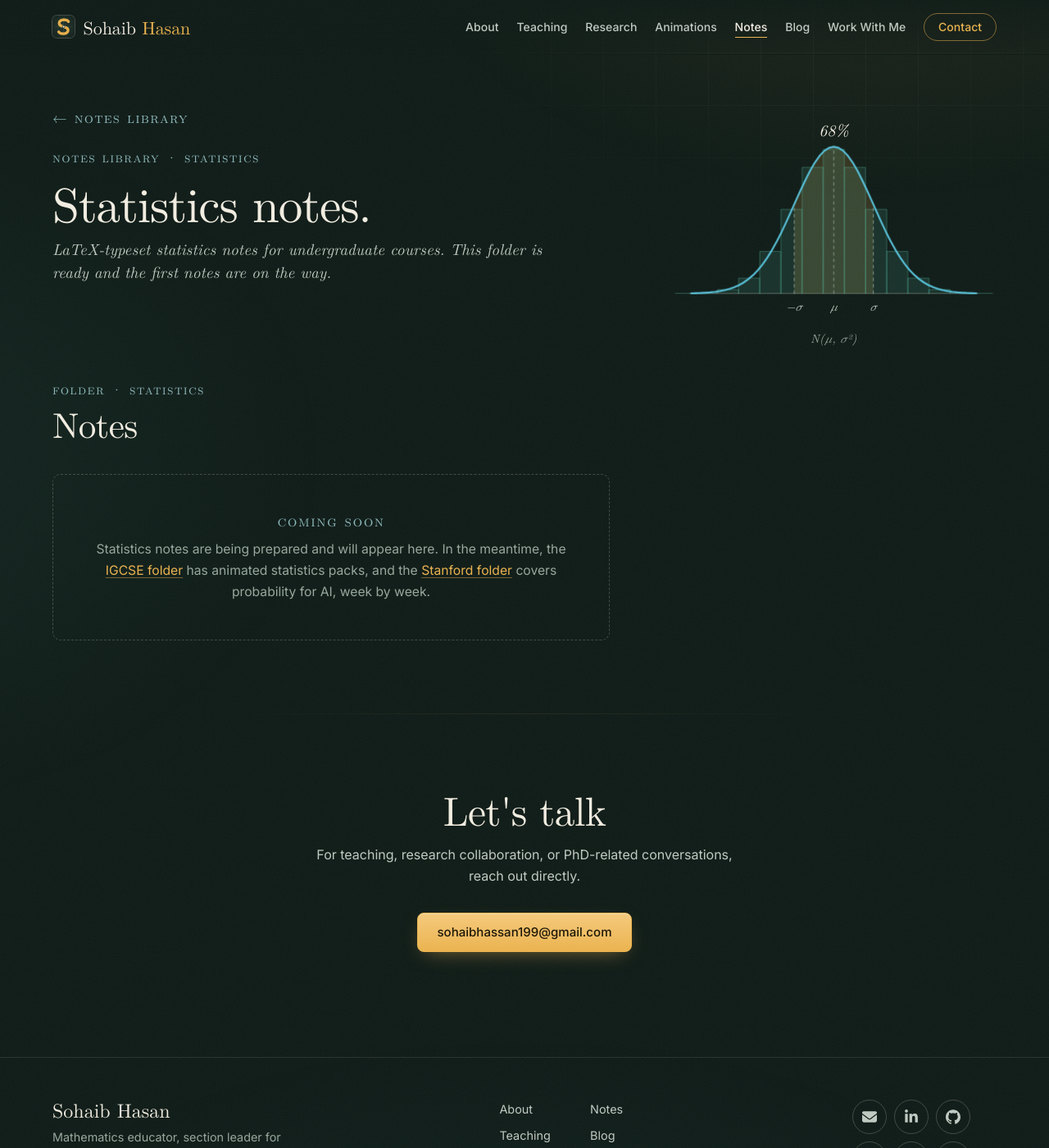
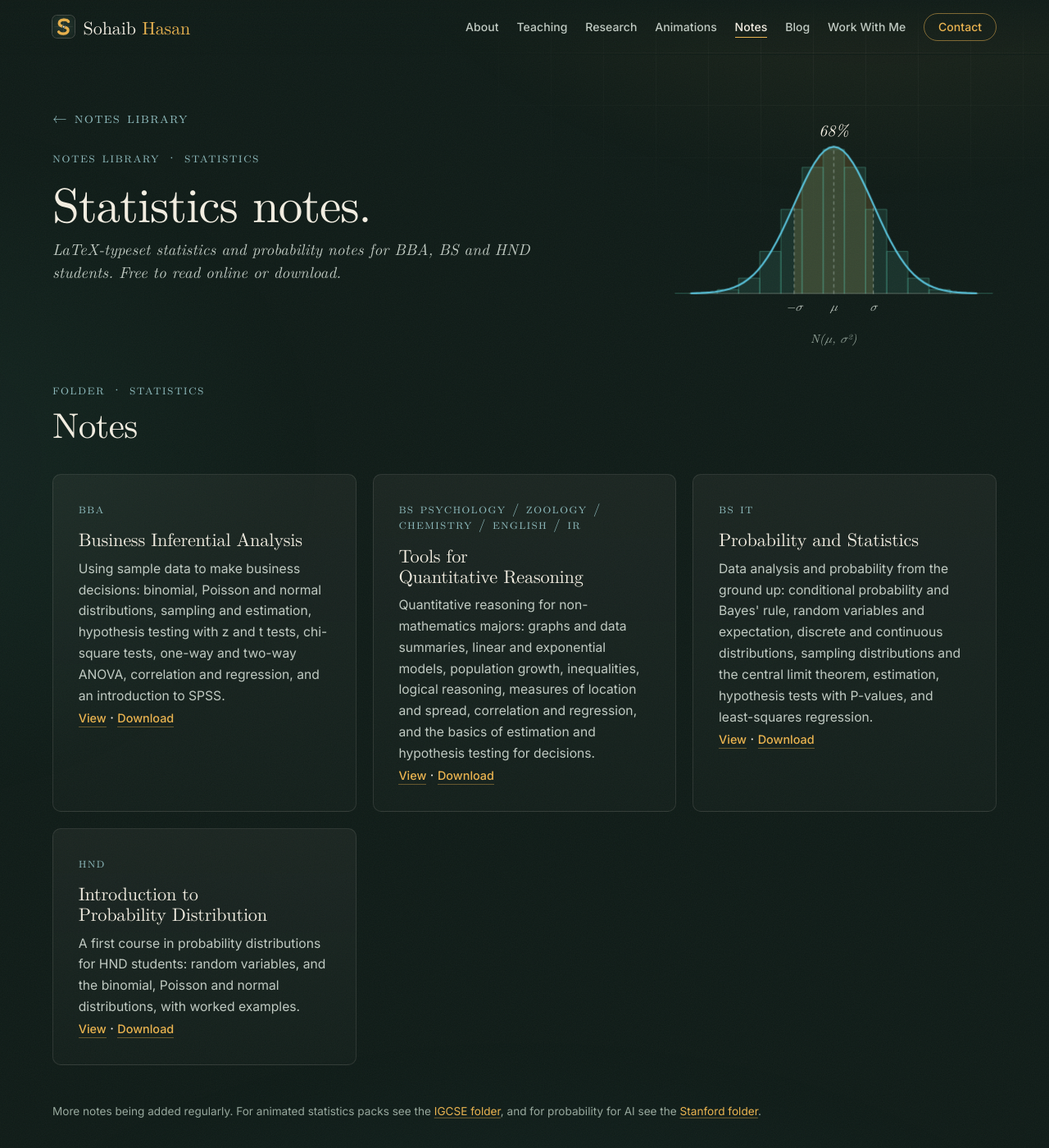
Before and after one commit to Sohaib-Hasan/Sohaib-Hasan.github.io, a Jekyll site: the page notes-statistics.html, which Jekyll copies as it is, in a window 1280 px wide and 1400 px high. Shown: the whole window at 82% size. Built offline with Jekyll 4.4.1, drawn with Linux system fonts in a browser that asks for light colours.

Commit message:
Add files via upload

```diff
--- a/notes-statistics.html
+++ b/notes-statistics.html
@@ -18,7 +18,7 @@
 <link rel="icon" type="image/png" sizes="16x16" href="/favicon-16x16.png">
 <link rel="apple-touch-icon" sizes="180x180" href="/apple-touch-icon.png">
 <title>Statistics Notes · Sohaib Hasan</title>
-<meta name="description" content="Statistics notes for undergraduate courses by Sohaib Hasan, typeset in LaTeX.">
+<meta name="description" content="Statistics and probability notes for BBA, BS and HND courses by Sohaib Hasan, typeset in LaTeX.">
 <meta name="theme-color" content="#0f1b17">
 <link rel="preload" href="/font-lm-roman.woff2" as="font" type="font/woff2" crossorigin>
 <link rel="preload" href="/font-inter.woff2" as="font" type="font/woff2" crossorigin>
@@ -26,7 +26,7 @@
 <link rel="canonical" href="https://sohaib-hasan.github.io/notes-statistics.html">
 <meta property="og:type" content="website">
 <meta property="og:title" content="Statistics Notes · Sohaib Hasan">
-<meta property="og:description" content="Statistics notes for undergraduate courses by Sohaib Hasan, typeset in LaTeX.">
+<meta property="og:description" content="Statistics and probability notes for BBA, BS and HND courses by Sohaib Hasan, typeset in LaTeX.">
 <meta property="og:url" content="https://sohaib-hasan.github.io/notes-statistics.html">
 <meta property="og:image" content="https://sohaib-hasan.github.io/images/og-image.jpg?v=2">
 <meta property="og:image:width" content="1200">
@@ -34,7 +34,7 @@
 <meta property="og:site_name" content="Sohaib Hasan">
 <meta name="twitter:card" content="summary_large_image">
 <meta name="twitter:title" content="Statistics Notes · Sohaib Hasan">
-<meta name="twitter:description" content="Statistics notes for undergraduate courses by Sohaib Hasan, typeset in LaTeX.">
+<meta name="twitter:description" content="Statistics and probability notes for BBA, BS and HND courses by Sohaib Hasan, typeset in LaTeX.">
 <meta name="twitter:image" content="https://sohaib-hasan.github.io/images/og-image.jpg?v=2">
 </head>
 <body>
@@ -68,7 +68,7 @@
                                   <a class="back-link" href="notes.html">← Notes Library</a>
   <div class="eyebrow">Notes Library · Statistics</div>
   <h1>Statistics notes.</h1>
-  <p class="lede">LaTeX-typeset statistics notes for undergraduate courses. This folder is ready and the first notes are on the way.</p>
+  <p class="lede">LaTeX-typeset statistics and probability notes for BBA, BS and HND students. Free to read online or download.</p>
 </header>
 
 <section class="block" id="library" style="border-top:none; padding-top:1rem;">
@@ -81,25 +81,44 @@
 
   <!--
     HOW TO ADD A STATISTICS NOTE
-    1. Upload the PDF into the /notes/ folder of the repo (for example notes/Statistics Part 1.pdf).
-    2. Delete the "empty-state" box below.
-    3. Add <div class="card-grid"> ... </div> and paste one copy of the card below for every note,
-       changing the title, description and the two file names.
+    1. Upload the PDF into the notes/statistics/ folder of the repo (lowercase name with hyphens, for example notes/statistics/my-course.pdf).
+    2. Copy one card below inside the card-grid and change the tag, title, description and the file name (in both places).
 
     <div class="card">
-      <span class="card-tag">UNDERGRADUATE STATISTICS</span>
+      <span class="card-tag">COURSE / CLASS</span>
       <h3>Note title</h3>
       <p>One or two lines about what the note covers.</p>
-      <a class="proj-link" href="viewer.html?file=notes/Statistics%20Part%201.pdf&amp;title=Note%20title" target="_blank" rel="noopener">View</a> · <a class="proj-link" href="notes/Statistics%20Part%201.pdf" download>Download</a>
+      <a class="proj-link" href="viewer.html?file=notes/statistics/my-course.pdf&amp;title=Note%20title" target="_blank" rel="noopener">View</a> · <a class="proj-link" href="notes/statistics/my-course.pdf" download>Download</a>
     </div>
   -->
 
-  <div class="empty-state">
-    <span class="mono">Coming soon</span>
-    Statistics notes are being prepared and will appear here.
-    In the meantime, the <a href="notes-igcse.html" style="color:var(--gold);">IGCSE folder</a> has animated statistics packs, and the
-    <a href="notes-stanford-pai.html" style="color:var(--gold);">Stanford folder</a> covers probability for AI, week by week.
+  <div class="card-grid">
+    <div class="card">
+      <span class="card-tag">BBA</span>
+      <h3>Business Inferential Analysis</h3>
+      <p>Using sample data to make business decisions: binomial, Poisson and normal distributions, sampling and estimation, hypothesis testing with z and t tests, chi-square tests, one-way and two-way ANOVA, correlation and regression, and an introduction to SPSS.</p>
+      <a class="proj-link" href="viewer.html?file=notes/statistics/business-inferential-analysis.pdf&amp;title=Business%20Inferential%20Analysis" target="_blank" rel="noopener">View</a> · <a class="proj-link" href="notes/statistics/business-inferential-analysis.pdf" download>Download</a>
+    </div>
+    <div class="card">
+      <span class="card-tag">BS PSYCHOLOGY / ZOOLOGY / CHEMISTRY / ENGLISH / IR</span>
+      <h3>Tools for Quantitative Reasoning</h3>
+      <p>Quantitative reasoning for non-mathematics majors: graphs and data summaries, linear and exponential models, population growth, inequalities, logical reasoning, measures of location and spread, correlation and regression, and the basics of estimation and hypothesis testing for decisions.</p>
+      <a class="proj-link" href="viewer.html?file=notes/statistics/tools-for-quantitative-reasoning.pdf&amp;title=Tools%20for%20Quantitative%20Reasoning" target="_blank" rel="noopener">View</a> · <a class="proj-link" href="notes/statistics/tools-for-quantitative-reasoning.pdf" download>Download</a>
+    </div>
+    <div class="card">
+      <span class="card-tag">BS IT</span>
+      <h3>Probability and Statistics</h3>
+      <p>Data analysis and probability from the ground up: conditional probability and Bayes' rule, random variables and expectation, discrete and continuous distributions, sampling distributions and the central limit theorem, estimation, hypothesis tests with P-values, and least-squares regression.</p>
+      <a class="proj-link" href="viewer.html?file=notes/statistics/probability-and-statistics.pdf&amp;title=Probability%20and%20Statistics" target="_blank" rel="noopener">View</a> · <a class="proj-link" href="notes/statistics/probability-and-statistics.pdf" download>Download</a>
+    </div>
+    <div class="card">
+      <span class="card-tag">HND</span>
+      <h3>Introduction to Probability Distribution</h3>
+      <p>A first course in probability distributions for HND students: random variables, and the binomial, Poisson and normal distributions, with worked examples.</p>
+      <a class="proj-link" href="viewer.html?file=notes/statistics/introduction-to-probability-distribution.pdf&amp;title=Introduction%20to%20Probability%20Distribution" target="_blank" rel="noopener">View</a> · <a class="proj-link" href="notes/statistics/introduction-to-probability-distribution.pdf" download>Download</a>
+    </div>
   </div>
+  <p style="margin-top:1.6rem; color:var(--chalk-faint); font-size:0.85rem;">More notes being added regularly. For animated statistics packs see the <a href="notes-igcse.html" style="color:var(--gold);">IGCSE folder</a>, and for probability for AI see the <a href="notes-stanford-pai.html" style="color:var(--gold);">Stanford folder</a>.</p>
 </section>
 
 <section class="block contact-block" id="contact">
```
Also changed, not shown: index.html (+4 -4 lines), notes-mathematics.html (+12 -0 lines), notes.html (+4 -4 lines), README.md.
